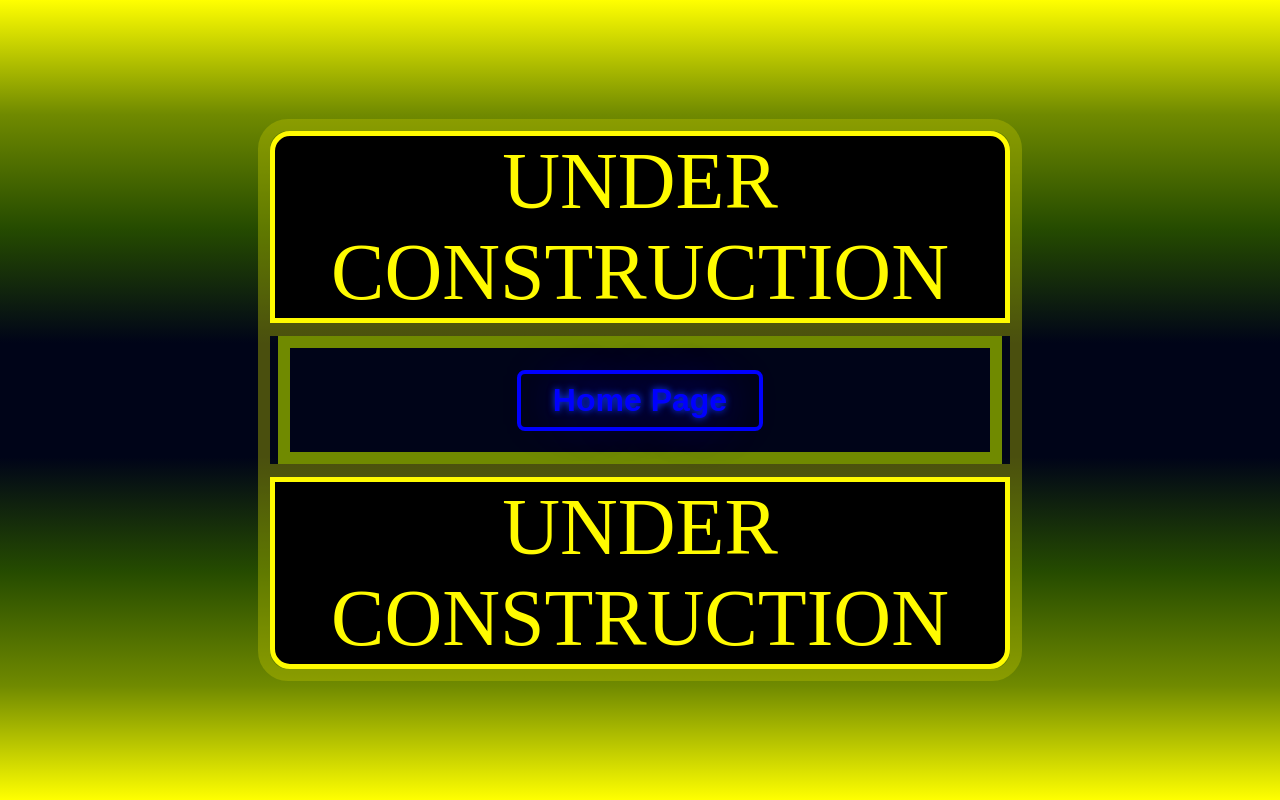
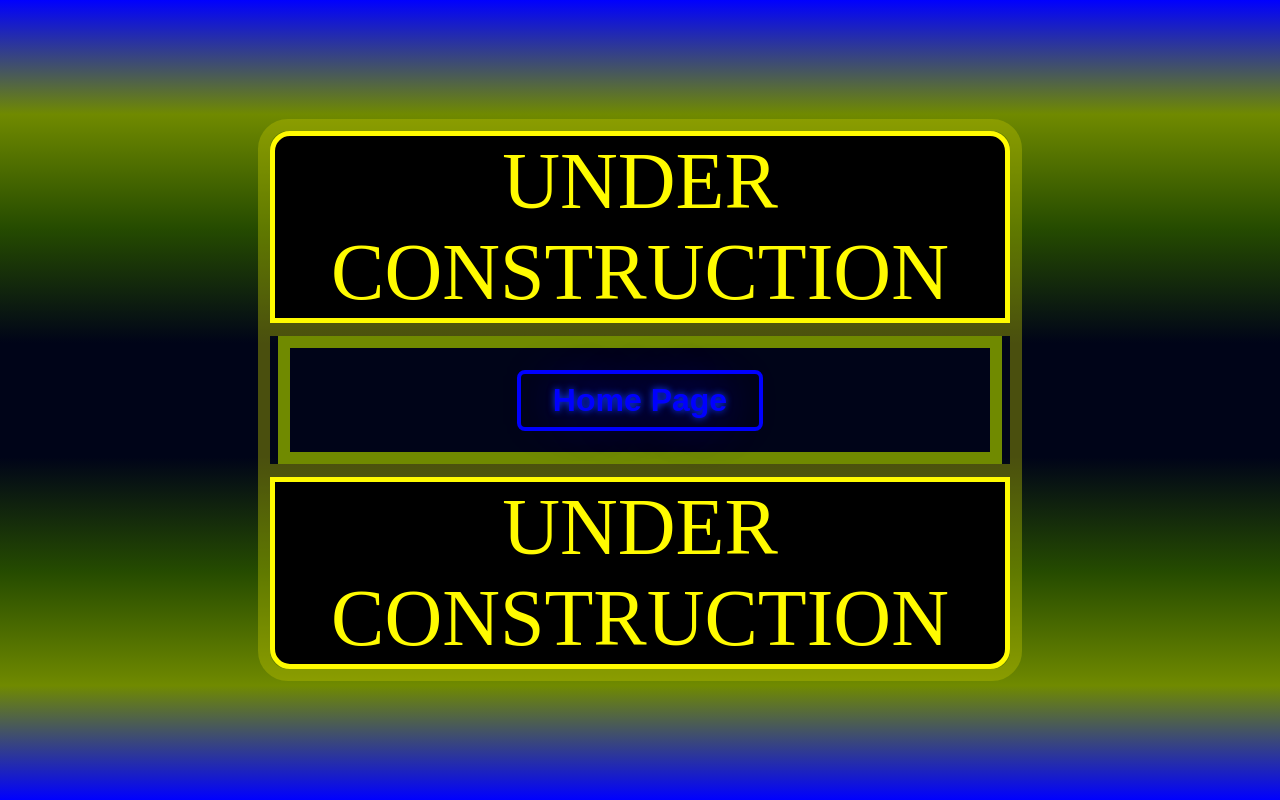
Before and after one commit to Unity-Blaster/unity-blaster.github.io, a plain HTML site: page index.html in a window 1280 px wide. Drawn offline with Linux system fonts and the light colour scheme.

Commit message:
Update index.css change in bg gradient

```diff
--- a/css/index.css
+++ b/css/index.css
@@ -9,7 +9,7 @@
   min-height: 100vh;
   display:grid;
   place-items: center;
-  background: linear-gradient(180deg, #ffff00,#708a00,#254b00,#000418,#000418,#254b00,#708a00,#ffff00), var(--neon);
+  background: linear-gradient(180deg, #0000ff,#708a00,#254b00,#000418,#000418,#254b00,#708a00,#0000ff), var(--neon);
   font-family: 'Arial Rounded MT Bold', Arial, Helvetica, sans-serif;
   color: var(--clr-neon);
   margin: 0;
```
